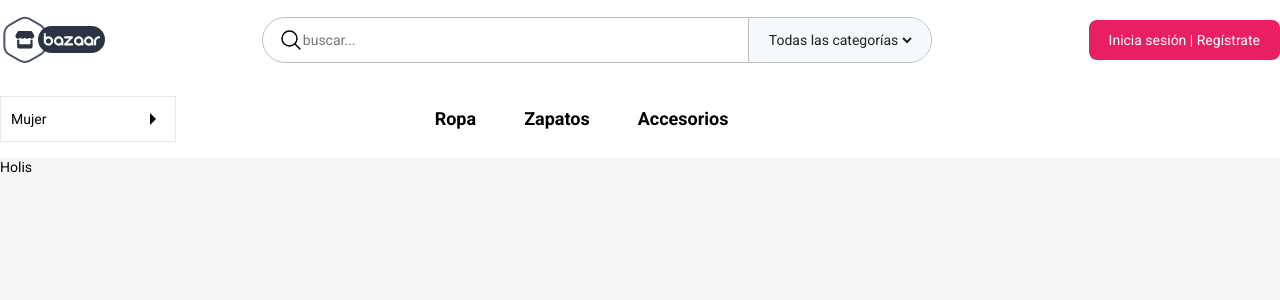
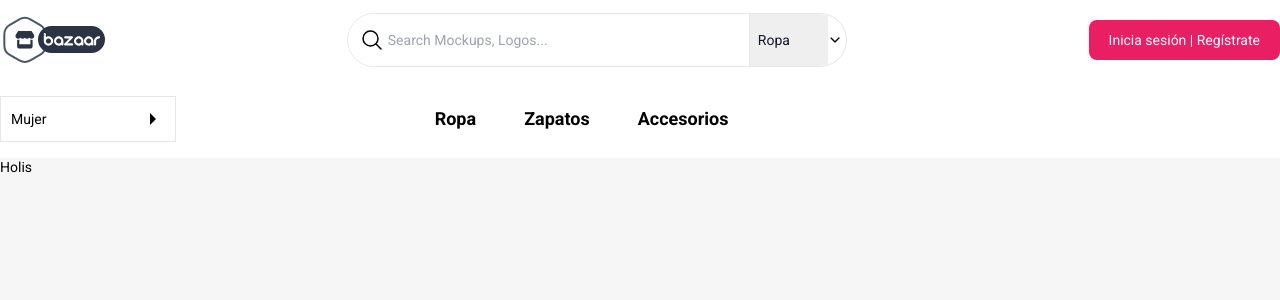
Before and after one commit to edgon85/woo-store, a Next.js app: page / in a window 1280 px wide. Shown: the top 300 px of the page. Built offline with nearby package versions, Linux system fonts and the light colour scheme; no server answers.

Commit message:
searchbar adecuado para responsive

```diff
--- a/src/components/ui/navbar/Navbar.module.css
+++ b/src/components/ui/navbar/Navbar.module.css
@@ -16,7 +16,8 @@
   border-radius: 1.5rem;
   overflow: hidden;
   flex: 1;
-  min-width: 41.875rem;
+  width: 22rem;
+  /* min-width: 41.875rem; */
 }
 
 .navbarContent {
@@ -46,6 +47,7 @@
 }
 
 .select-content {
+  width: 5rem;
   block-size: 44px;
   background-color: #f6f9fc;
   display: flex;
@@ -76,3 +78,9 @@
     display: flex;
     gap: .5rem;
   }
+
+  @media screen  and (min-width: 1000px){
+    .navbarSearch {
+     width: 40rem;
+    }
+  }
--- a/src/components/ui/navbar/Navbar.tsx
+++ b/src/components/ui/navbar/Navbar.tsx
@@ -9,7 +9,7 @@ export const Navbar = () => {
     <nav className="px-4 lg:px-0 bg-white">
       <div className="main-wrapper">
         <div className="flex justify-between items-center h-20">
-          <div className="burgerIcon lg:hidden">
+          <div className="burgerIcon md:hidden">
             <MenuIcon />
           </div>
           <div className="logo cursor-pointer">
@@ -18,7 +18,7 @@ export const Navbar = () => {
             </Link>
           </div>
 
-          <div className="hidden lg:block">
+          <div className="flex-1  hidden md:flex justify-center items-center">
             <NavbarSearch />
           </div>
 
--- a/src/components/ui/navbar/NavbarActions.tsx
+++ b/src/components/ui/navbar/NavbarActions.tsx
@@ -18,12 +18,12 @@ export const NavbarActions = () => {
         <Link
           href={`/auth/login?p=${path}`}
           type="button"
-          className="hidden lg:flex focus:outline-none text-white bg-[var(--primary)] hover:bg-pink-700  font-medium rounded-lg text-sm px-5 py-2.5"
+          className="hidden md:flex focus:outline-none text-white bg-[var(--primary)] hover:bg-pink-700  font-medium rounded-lg text-sm px-5 py-2.5"
         >
           Inicia sesión | Regístrate
         </Link>
       )}
-      <div className=" lg:hidden">
+      <div className=" md:hidden">
         <BtnCircle icon={<SearchIcon />} />
       </div>
 
@@ -36,7 +36,7 @@ export const NavbarActions = () => {
           <button
             onClick={() => router.push('/products/create')}
             type="button"
-            className="hidden lg:block focus:outline-none text-white bg-[var(--primary)] hover:bg-pink-700 font-medium rounded-lg text-sm px-5 py-2.5 "
+            className="hidden md:block focus:outline-none text-white bg-[var(--primary)] hover:bg-pink-700 font-medium rounded-lg text-sm px-5 py-2.5 "
           >
             VENDER AHORA
           </button>
--- a/src/components/ui/navbar/NavbarSearch.tsx
+++ b/src/components/ui/navbar/NavbarSearch.tsx
@@ -1,23 +1,36 @@
 import { SearchIcon } from '../icons';
-import styles from './Navbar.module.css';
+import { IoIosArrowDown } from 'react-icons/io';
 
 export const NavbarSearch = () => {
   return (
-    <div className={styles.navbarSearch}>
-      <div className={styles.navbarContent}>
-        <SearchIcon />
-        <div className={styles.inputContent}>
-          <input type="text" placeholder="buscar..." />
+    <form className="w-96 lg:w-[500px] border rounded-full overflow-hidden pr-1 bg-white">
+      <div className=" flex">
+        <div className="flex-1 relative">
+          <div className="absolute inset-y-0 start-0 flex items-center ps-3 pointer-events-none">
+            <SearchIcon />
+          </div>
+          <input
+            type="search"
+            id="default-search"
+            className="block w-full p-4 ps-10 text-sm text-gray-900 outline-none bg-white"
+            placeholder="Search Mockups, Logos..."
+            required
+          />
         </div>
-        <div className={styles['select-content']}>
-          <select>
-            <option value="1">Todas las categorías</option>
-            <option value="2">Mujeres</option>
-            <option value="3">Niños</option>
-            <option value="4">Hombres</option>
+        <div className="flex">
+          <select
+            id="countries"
+            className="appearance-none border-l pl-2 text-gray-900 text-sm  outline-none"
+          >
+            <option value="ropa">Ropa</option>
+            <option value="zapatos">zapatos</option>
+            <option value="accesorios">Accesorios</option>
           </select>
+          <p className="self-center">
+            <IoIosArrowDown />
+          </p>
         </div>
       </div>
-    </div>
+    </form>
   );
 };
--- a/src/components/ui/navbar/clothes-type/ItemNavClothes.tsx
+++ b/src/components/ui/navbar/clothes-type/ItemNavClothes.tsx
@@ -1,4 +1,3 @@
-// import { useFetchCategoryByGenderAndType } from '@/helpers';
 import { useFilter, useFetcher } from '@/hooks';
 import { ICategory } from '@/interfaces';
 import Cookies from 'js-cookie';
--- /dev/null
+++ b/src/components/ui/navbar/clothes-type/ListClothesType.tsx
@@ -0,0 +1,108 @@
+'use client';
+import { useCallback, useEffect, useRef, useState } from 'react';
+import { ItemMegaMenu } from './ItemNavClothes';
+
+type MenuState = {
+  [menuName: string]: boolean;
+};
+
+export const ListClothesType = () => {
+  const [menuState, setMenuState] = useState<MenuState>({
+    isClothesMenuOpen: false,
+    isShoesMenuOpen: false,
+    isAccessoriesMenuOpen: false,
+  });
+
+  const menuRefs: { [menuName: string]: React.RefObject<HTMLLIElement> } = {
+    isClothesMenuOpen: useRef(null),
+    isShoesMenuOpen: useRef(null),
+    isAccessoriesMenuOpen: useRef(null),
+    // Agrega aquí otras referencias de menú según sea necesario
+  };
+
+  const toggleMenu = useCallback((menuName: string) => {
+    setMenuState((prevState) => ({
+      ...Object.keys(prevState).reduce((acc, key) => {
+        acc[key] = key === menuName ? !prevState[key] : false;
+        return acc;
+      }, {} as MenuState),
+    }));
+    // setClothesType(clothes!);
+  }, []);
+
+  const handleClickOutside = useCallback(
+    (event: MouseEvent) => {
+      for (const menuName in menuState) {
+        if (
+          menuRefs[menuName].current &&
+          !menuRefs[menuName].current!.contains(event.target as Node) &&
+          menuState[menuName]
+        ) {
+          toggleMenu(menuName);
+        }
+      }
+    },
+    [menuRefs, menuState, toggleMenu]
+  );
+
+  useEffect(() => {
+    document.addEventListener('click', handleClickOutside);
+
+    return () => {
+      document.removeEventListener('click', handleClickOutside);
+    };
+  }, [handleClickOutside]);
+
+  return (
+    <ul className="flex-1 flex  items-center gap-8">
+      <li ref={menuRefs['isClothesMenuOpen']}>
+        <button
+          onClick={() => toggleMenu('isClothesMenuOpen')}
+          data-dropdown-toggle="mega-menu-dropdown"
+          className="text-lg font-bold text-black hover:text-darkPrimary capitalize p-2"
+        >
+          ropa
+        </button>
+        <ItemMegaMenu
+          toggleMenu={toggleMenu}
+          isCollapsed={menuState.isClothesMenuOpen}
+          itemName="ropa"
+          clothesType="ropa"
+          menuName="isClothesMenuOpen"
+        />
+      </li>
+      <li ref={menuRefs['isShoesMenuOpen']}>
+        <button
+          onClick={() => toggleMenu('isShoesMenuOpen')}
+          data-dropdown-toggle="mega-menu-dropdown"
+          className="text-lg font-bold text-black hover:text-darkPrimary capitalize p-2"
+        >
+          zapatos
+        </button>
+        <ItemMegaMenu
+          toggleMenu={toggleMenu}
+          isCollapsed={menuState.isShoesMenuOpen}
+          itemName="zapatos"
+          clothesType="zapatos"
+          menuName="isShoesMenuOpen"
+        />
+      </li>
+      <li ref={menuRefs['isAccessoriesMenuOpen']}>
+        <button
+          onClick={() => toggleMenu('isAccessoriesMenuOpen')}
+          data-dropdown-toggle="mega-menu-dropdown"
+          className="text-lg font-bold text-black hover:text-darkPrimary capitalize p-2"
+        >
+          Accesorios
+        </button>
+        <ItemMegaMenu
+          toggleMenu={toggleMenu}
+          isCollapsed={menuState.isAccessoriesMenuOpen}
+          itemName="accesorios"
+          clothesType="accesorios"
+          menuName="isAccessoriesMenuOpen"
+        />
+      </li>
+    </ul>
+  );
+};
--- a/src/context/filter/FilterProvider.tsx
+++ b/src/context/filter/FilterProvider.tsx
@@ -18,9 +18,9 @@ const CATEGORY_INITIAL_STATE: FilterState = {
   gender: 'mujer',
   clothesType: 'ropa',
   category: {
-    id: '59f36816-035b-44cb-bc32-30dd85a7cc14',
+    id: '',
     title: '',
-    slug: 'vestidos',
+    slug: '',
   },
   subcategory: { id: '', title: '', slug: '' },
   brands: [],
```
Also changed, not shown: src/components/ui/dropdowns/GenderSelected.tsx (+2 -6 lines), src/components/ui/navbar/clothes-type/NavClothesType.tsx (+3 -108 lines).
